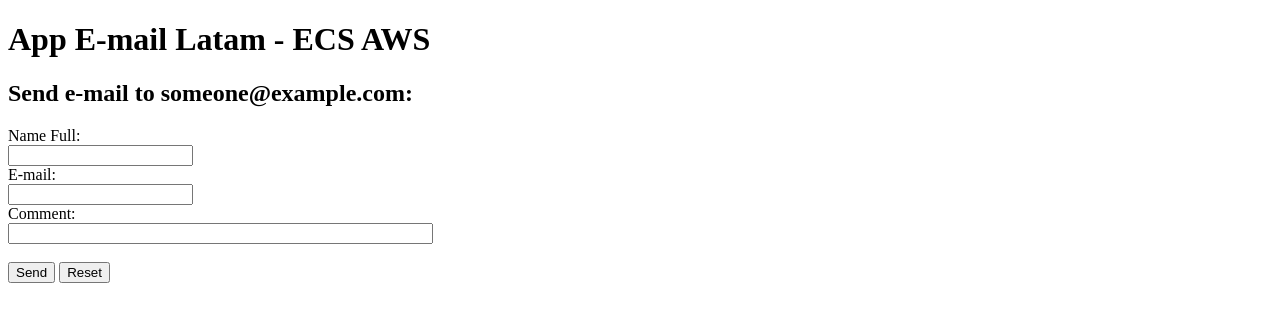
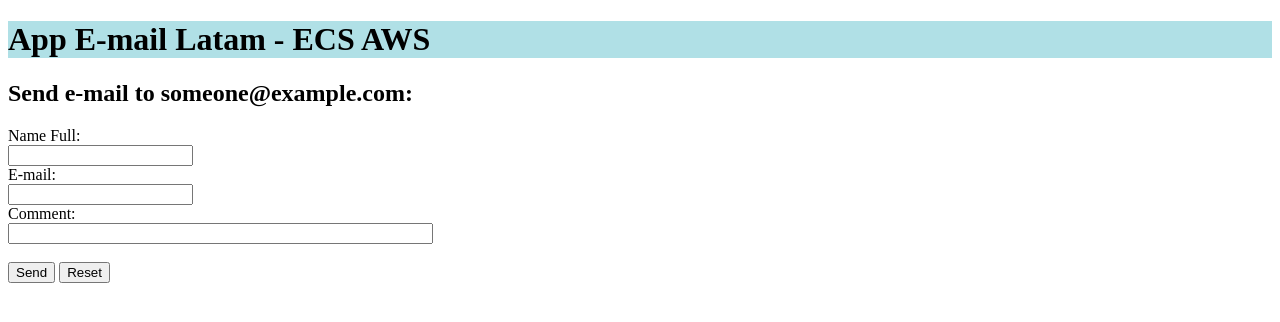
Before and after one commit to renatoadsumus/lojaFilme, a plain HTML site: page index.html in a window 1280 px wide. Drawn offline with Linux system fonts and the light colour scheme.

Commit message:
Update index.html

```diff
--- a/index.html
+++ b/index.html
@@ -1,8 +1,8 @@
 <!DOCTYPE html>
 <html>
 <body>
-<h1>App E-mail Latam - ECS AWS</h1>
-<!-- <h1 style="background-color:powderblue;">App E-mail Latam - ECS AWS</h1>-->
+<!-- <h1>App E-mail Latam - ECS AWS</h1>-->
+<h1 style="background-color:powderblue;">App E-mail Latam - ECS AWS</h1>
 
 <h2>Send e-mail to someone@example.com:</h2>
 
```
